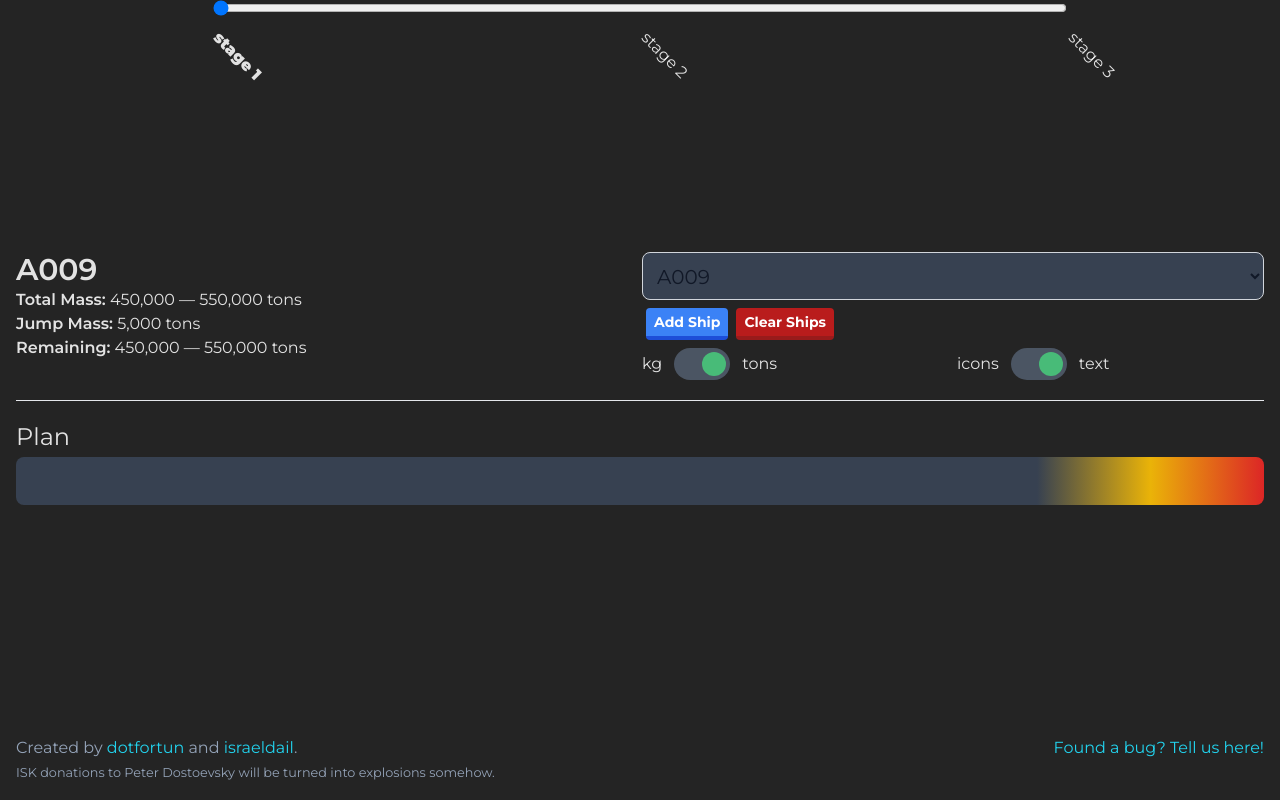
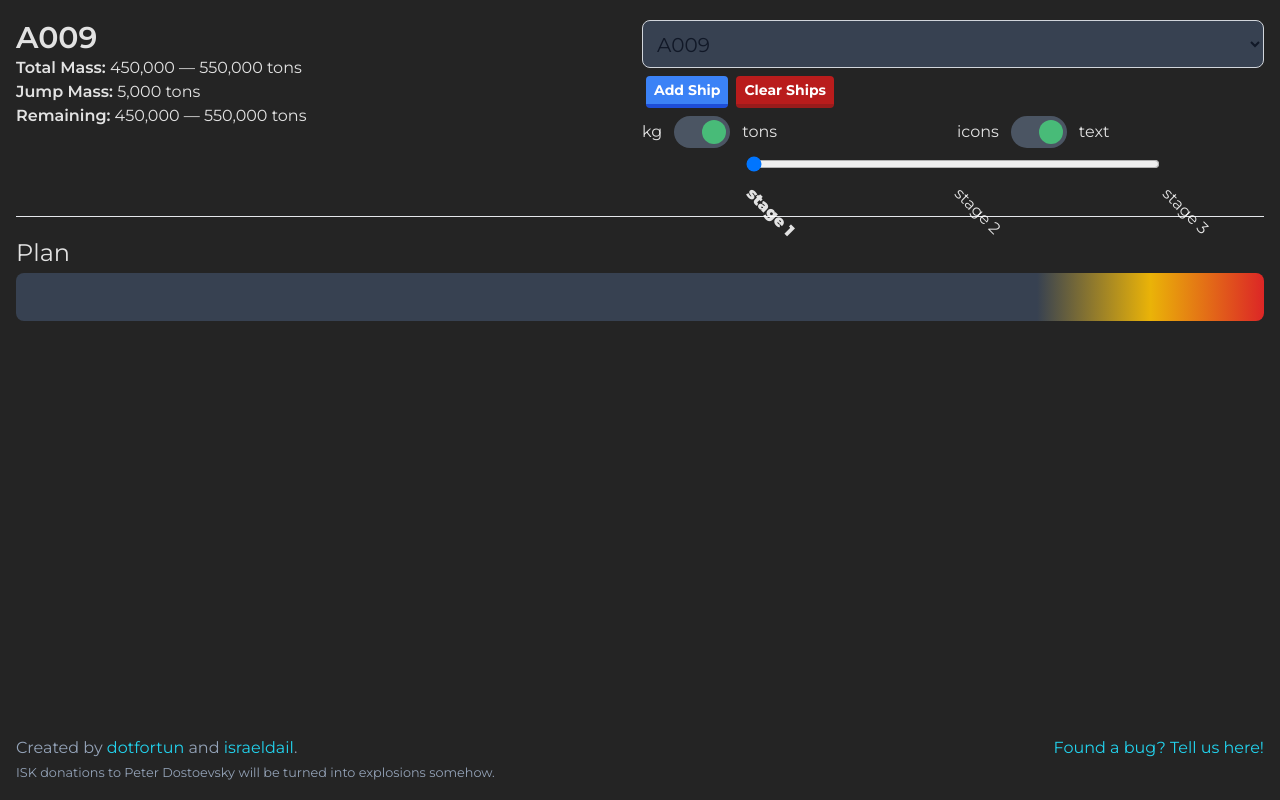
Before and after one commit to dotfortun/wormroller, a Vue app: page / in a window 1280 px wide. Built offline with nearby package versions, Linux system fonts and the light colour scheme.

Commit message:
Moving on to styling this interface in place.

```diff
--- a/src/App.vue
+++ b/src/App.vue
@@ -31,17 +31,15 @@ const swapShips = (ev) => {
   }
 };
 
-watch(store.ships, () => {
-  solver(rollFast);
-});
-
-const massStatus = ref(stages[0]);
+watch(
+  [store.ships, () => store.selectedStage.name, () => store.selectedWH.type],
+  () => {
+    solver(rollFast);
+  }
+);
 </script>
 
 <template>
-  <div class="w-full h-92">
-    <RadioGroup v-model:model-value="massStatus" :options="stages" />
-  </div>
   <main class="container">
     <div class="wh-info">
       <h2 class="col-span-full">{{ store.selectedWH.type }}</h2>
@@ -109,6 +107,12 @@ const massStatus = ref(stages[0]);
         </div>
         <Toggle label-left="kg" label-right="tons" v-model="displayTons" />
         <Toggle label-left="icons" label-right="text" v-model="useText" />
+        <div class="col-span-full">
+          <RadioGroup
+            v-model:model-value="store.selectedStage"
+            :options="stages"
+          />
+        </div>
       </div>
     </div>
     <hr class="col-span-full my-4" />
--- a/src/stores/solver.js
+++ b/src/stores/solver.js
@@ -6,15 +6,12 @@ import { wormholes, stages } from "../wormholes"
 export const useSolverStore = defineStore('solver', () => {
 
   const selectedWH = ref(wormholes[0]);
+  const selectedStage = ref(stages[0]);
 
   const planMassKg = computed(() => ({
-    med: (selectedWH.value.totalMass - totalPlanMass.value),
-    min: ((selectedWH.value.totalMass * 0.9) - totalPlanMass.value),
-    max: ((selectedWH.value.totalMass * 1.1) - totalPlanMass.value),
-    stages: {
-      reduced: ((selectedWH.value.totalMass * 0.5) - totalPlanMass.value),
-      crit: ((selectedWH.value.totalMass * 0.1) - totalPlanMass.value),
-    }
+    med: (selectedStage.value.mass(selectedWH.value.totalMass) - totalPlanMass.value),
+    min: ((selectedStage.value.mass(selectedWH.value.totalMass) * 0.9) - totalPlanMass.value),
+    max: ((selectedStage.value.mass(selectedWH.value.totalMass) * 1.1) - totalPlanMass.value),
   }));
 
   const ships = ref([]);
@@ -122,6 +119,7 @@ export const useSolverStore = defineStore('solver', () => {
   return {
     planMassKg,
     selectedWH,
+    selectedStage,
     ships,
     wormholes,
     stages,
```
